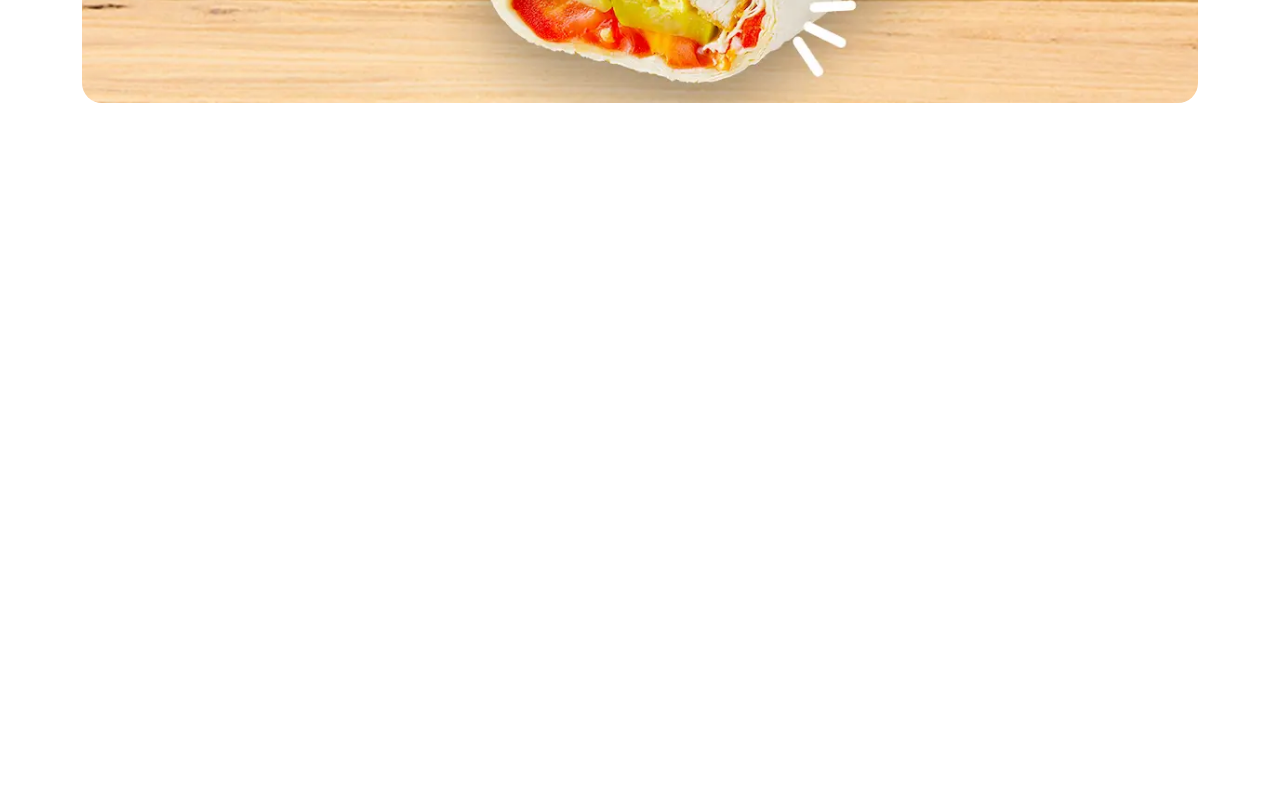
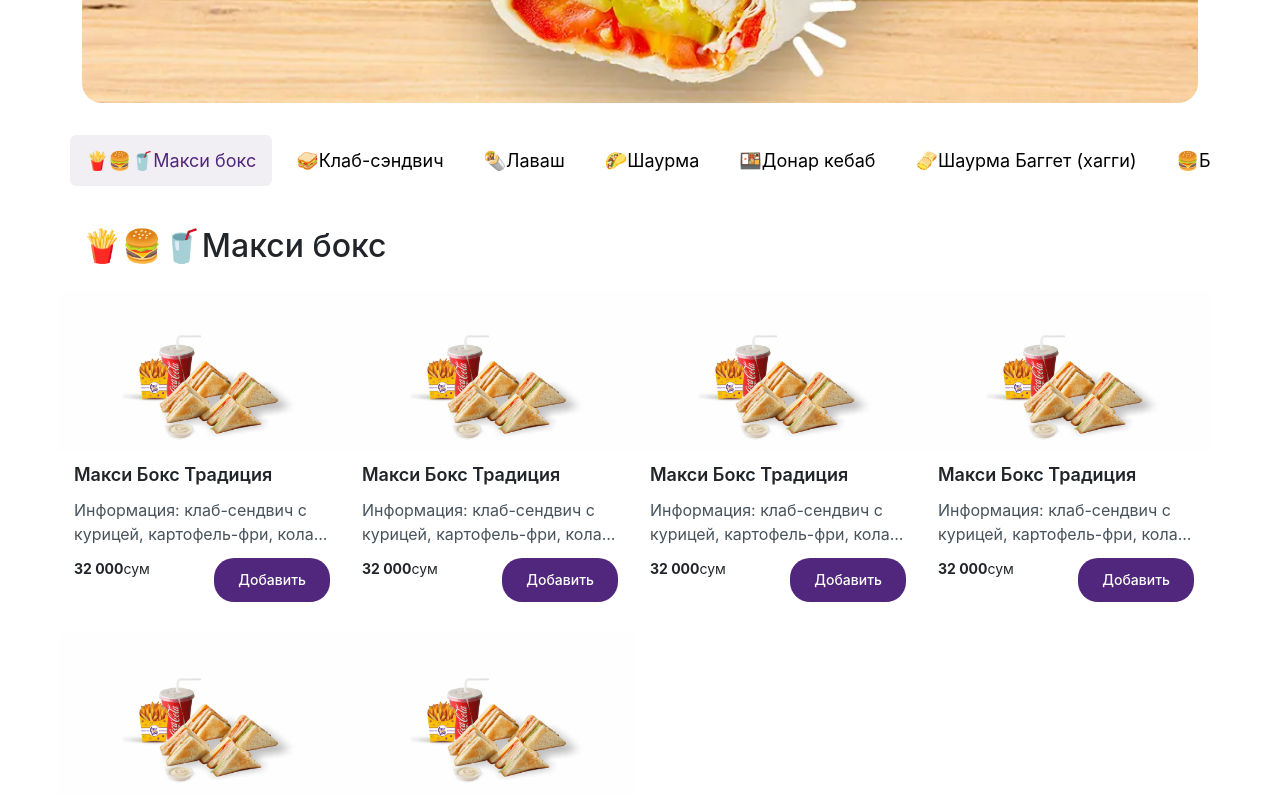
Before and after one commit to HayotbekIT/Max-Way-Project, a React (Create React App) app: page / in a window 1280 px wide. Shown: the part 460-1260 px from the top of the page. Before the commit the page ends 800 px from the top, so only its background shows below. Built offline with nearby package versions, Linux system fonts and the light colour scheme.

Commit message:
#fix #jsx #product Разработал секцию для продукта

```diff
--- a/src/components/nav/index.jsx
+++ b/src/components/nav/index.jsx
@@ -22,7 +22,7 @@ export default function Navigation() {
                     <div className="nav__right col-md-6 d-flex flex-grow-1 align-items-center justify-content-between">
                         <a className="location d-flex align-items-center">
                             <div className="icon-holder">
-                                <i class="fa-solid fa-location-dot"></i>
+                                <i className="fa-solid fa-location-dot"></i>
                             </div>
                             <div className="icon-desc">
                                 <p>Доставка или Заказ с собой</p>
@@ -31,12 +31,12 @@ export default function Navigation() {
                         </a>
                         <a className="lang">
                             <div className="icon-holder">
-                                <i class="fa-sharp fa-solid fa-globe"></i>
+                                <i className="fa-sharp fa-solid fa-globe"></i>
                             </div>
                         </a>
                         <a className="buy d-flex align-items-center">
                             <div className="icon-holder">
-                                <i class="fa-solid fa-cart-shopping"></i>
+                                <i className="fa-solid fa-cart-shopping"></i>
                             </div>
                             <div className="icon-desc">
                                 0 сум
@@ -44,7 +44,7 @@ export default function Navigation() {
                         </a>
                         <a className="account">
                             <div className="icon-holder">
-                                <i class="fa-solid fa-user"></i>
+                                <i className="fa-solid fa-user"></i>
                             </div>
                         </a>
                     </div>
--- /dev/null
+++ b/src/components/product/index.jsx
@@ -0,0 +1,19 @@
+import React from 'react'
+import MaxiBox from './maxi-box'
+import Sandwich from './sandwich'
+import SandwichNav from './sandwich-nav'
+
+export default function Product() {
+    return (
+        <section className='product-section'>
+
+            <div className="container">
+                <div className="row">
+                    <SandwichNav />
+                    <MaxiBox />
+                    <Sandwich />
+                </div>
+            </div>
+        </section>
+    )
+}
--- /dev/null
+++ b/src/components/product/maxi-box/index.jsx
@@ -0,0 +1,83 @@
+import React from 'react'
+import styledComponents from 'styled-components'
+import MaxiBoxItem from './maxi-box-item'
+
+export default function MaxiBox() {
+    return (
+        <ProductStyle className="product-wrapper">
+            <h2 className="titl-2 product__title">🍟🍔🥤Макси бокс</h2>
+
+            <div className="product__row d-flex">
+                <MaxiBoxItem />
+                <MaxiBoxItem />
+                <MaxiBoxItem />
+                <MaxiBoxItem />
+                <MaxiBoxItem />
+                <MaxiBoxItem />
+
+
+            </div>
+        </ProductStyle>
+    )
+}
+
+const ProductStyle = styledComponents.div`
+    &.product-wrapper + &.product-wrapper{
+        padding-top: 25px !important;
+    }
+    .product{
+        &__title{
+            padding: 25px 0 !important;
+        }
+        &__row{
+            gap: 15px 0px;
+            flex-wrap: wrap;
+            margin: 0 -24px;
+        }
+        &__card{
+            width: 288px;
+            &-title{
+                font-size: 1.125rem;
+                font-weight: 600;
+                margin-bottom: 0.4375rem;
+            }
+            &-desc{
+                color: #48535b;
+            }
+            &-button{
+                border: none;
+                outline: none;
+                display: flex;
+                background-color: #51267d;
+                color: #fff;
+                padding: 0.75rem 1.5rem;
+                border-radius: 1.25rem;
+                font-size: .875rem;
+                font-weight: 500;
+                transition: .15s ease;
+                white-space: nowrap;
+                line-height: 1.25rem;
+                cursor: pointer;
+                &:hover{
+                    opacity: 0.95;
+                }
+            }
+
+            &-info{
+                padding: 0.75rem 1rem 1rem !important;
+                & > * + *{
+                    margin-top: 0.75rem !important;
+                }
+            }
+
+        }
+        .price-bold{
+            font-size: 1.125rem;
+            font-weight: 700;
+        }
+        &__price{
+            font-size: .875rem;
+        }
+
+    }
+`
--- /dev/null
+++ b/src/components/product/maxi-box/maxi-box-item.jsx
@@ -0,0 +1,26 @@
+import React from 'react'
+import MaxBox from "./../../../images/product/maxi-box.webp"
+
+export default function MaxiBoxItem() {
+    return (
+        <div className="product__card">
+            <div className="product__imagholder">
+                <img src={MaxBox} alt="Error" />
+            </div>
+            <div className="product__card-info">
+                <h3 className="product__card-title">Макси Бокс Традиция</h3>
+                <p className="product__card-desc">
+                    Информация: клаб-сендвич с курицей, картофель-фри, кола...
+                </p>
+                <div className="product__card-wrap d-flex justify-content-between">
+                    <p className="product__price">
+                        <b className="price-bold">32 000</b>
+                        <span>сум</span>
+                    </p>
+                    <button type='button' className='product__card-button' >Добавить</button>
+                </div>
+            </div>
+
+        </div>
+    )
+}
--- /dev/null
+++ b/src/components/product/sandwich-nav.jsx
@@ -0,0 +1,40 @@
+import React from 'react'
+import styledComponents from 'styled-components'
+
+export default function SandwichNav() {
+  return (
+    <SandwichNavStyle className='product-nav d-flex justify-content-between'>
+        <a href="#!" className="product__button active">🍟🍔🥤Макси бокс</a>
+        <a href="#!" className="product__button">🥪Клаб-сэндвич</a>
+        <a href="#!" className="product__button">🌯Лаваш</a>
+        <a href="#!" className="product__button">🌮Шаурма</a>
+        <a href="#!" className="product__button">🍱Донар кебаб</a>
+        <a href="#!" className="product__button">🫔Шаурма Баггет (хагги)</a>
+        <a href="#!" className="product__button">🍔Бургеры</a>
+        <a href="#!" className="product__button">🌭Хот-дог</a>
+    </SandwichNavStyle>
+  )
+}
+
+
+const SandwichNavStyle = styledComponents.div`
+    padding: 32px 0 16px;
+    overflow: hidden;
+    column-gap: 8px;
+    & > *{
+        flex-shrink: 0;
+    }
+    .product{
+        &__button{
+            text-decoration: none;
+            padding: 12px 16px;
+            color: #000;
+            font-size: 18px;
+            border-radius: 6px;
+            &:hover, &.active{
+                color: #51267d;
+                background: #f1eff4;
+            }
+        }
+    }
+`
--- /dev/null
+++ b/src/components/product/sandwich/index.jsx
@@ -0,0 +1,78 @@
+import React from 'react'
+import styledComponents from 'styled-components'
+import SandwichItem from './sandwich-item'
+
+export default function Sandwich() {
+  return (
+    <ProductStyle className="product-wrapper">
+      <h2 className="titl-2 product__title">🥪Клаб-Сэндвич</h2>
+
+      <div className="product__row d-flex">
+
+        <SandwichItem />
+        <SandwichItem />
+        <SandwichItem />
+
+
+      </div>
+    </ProductStyle>
+  )
+}
+
+const ProductStyle = styledComponents.div`
+    .product{
+        &__title{
+            padding: 25px 0 !important;
+        }
+        &__row{
+            gap: 15px 0px;
+            flex-wrap: wrap;
+            margin: 0 -24px;
+        }
+        &__card{
+            width: 288px;
+            &-title{
+                font-size: 1.125rem;
+                font-weight: 600;
+                margin-bottom: 0.4375rem;
+            }
+            &-desc{
+                color: #48535b;
+            }
+            &-button{
+                border: none;
+                outline: none;
+                display: flex;
+                background-color: #51267d;
+                color: #fff;
+                padding: 0.75rem 1.5rem;
+                border-radius: 1.25rem;
+                font-size: .875rem;
+                font-weight: 500;
+                transition: .15s ease;
+                white-space: nowrap;
+                line-height: 1.25rem;
+                cursor: pointer;
+                &:hover{
+                    opacity: 0.95;
+                }
+            }
+
+            &-info{
+                padding: 0.75rem 1rem 1rem !important;
+                & > * + *{
+                    margin-top: 0.75rem !important;
+                }
+            }
+
+        }
+        .price-bold{
+            font-size: 1.125rem;
+            font-weight: 700;
+        }
+        &__price{
+            font-size: .875rem;
+        }
+
+    }
+`
--- /dev/null
+++ b/src/components/product/sandwich/sandwich-item.jsx
@@ -0,0 +1,26 @@
+import React from 'react'
+import Sanwich from "./../../../images/product/sandwich.webp"
+
+export default function SandwichItem() {
+    return (
+        <div className="product__card">
+            <div className="product__imagholder">
+                <img src={Sanwich} alt="Error" />
+            </div>
+            <div className="product__card-info">
+                <h3 className="product__card-title">Макси Бокс Традиция</h3>
+                <p className="product__card-desc">
+                    Информация: клаб-сендвич с курицей, картофель-фри, кола...
+                </p>
+                <div className="product__card-wrap d-flex justify-content-between">
+                    <p className="product__price">
+                        <b className="price-bold">32 000</b>
+                        <span>сум</span>
+                    </p>
+                    <button type='button' className='product__card-button' >Добавить</button>
+                </div>
+            </div>
+
+        </div>
+    )
+}
--- a/src/index.css
+++ b/src/index.css
@@ -12,23 +12,43 @@ code {
     monospace;
 }
 
-a, span, button, input, textarea{
+a,
+span,
+button,
+input,
+textarea {
   display: inline-block;
 }
 
-h1, h2, h3, h4, h5, h6, p{
+h1,
+h2,
+h3,
+h4,
+h5,
+h6,
+p {
   padding: 0 !important;
   margin: 0 !important;
 }
-ul, ol{
+
+ul,
+ol {
   list-style-type: none;
 }
-img, svg, video{
+
+img,
+svg,
+video {
   display: block;
   width: 100%;
   height: auto;
 }
 
-.nav{
+.nav {
   padding: 16px 0;
 }
+
+.title-2 {
+  text-transform: capitalize;
+  font-size: 1.75rem;
+}
--- a/src/page/Home.jsx
+++ b/src/page/Home.jsx
@@ -1,8 +1,12 @@
 import React from 'react'
+import Product from '../components/product';
 import Slider from "../components/slider";
 
 export default function Home() {
   return (
-    <Slider />
+    <div>
+      <Slider />
+      <Product />
+    </div>
   )
 }
```
Also changed, not shown: src/components/slider/index.jsx (+14 -14 lines), src/images/product/maxi-box.webp (added), src/images/product/sandwich.webp (added).
